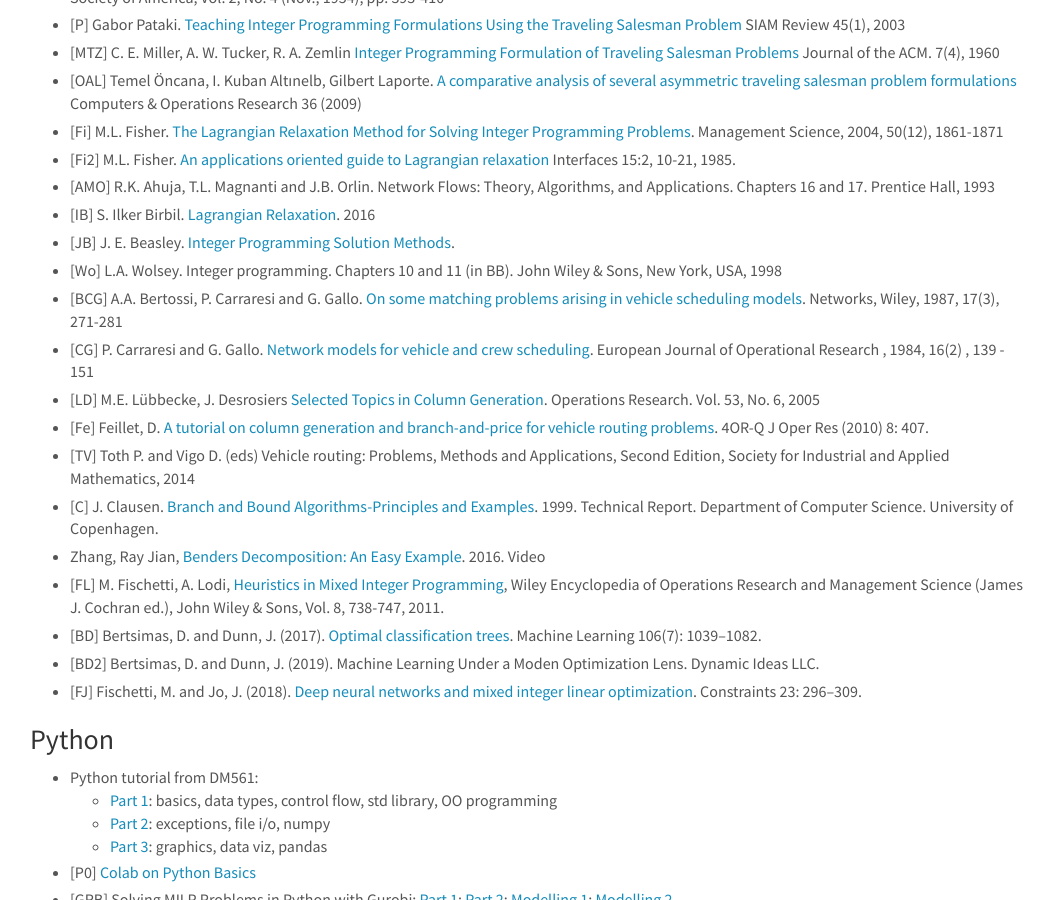
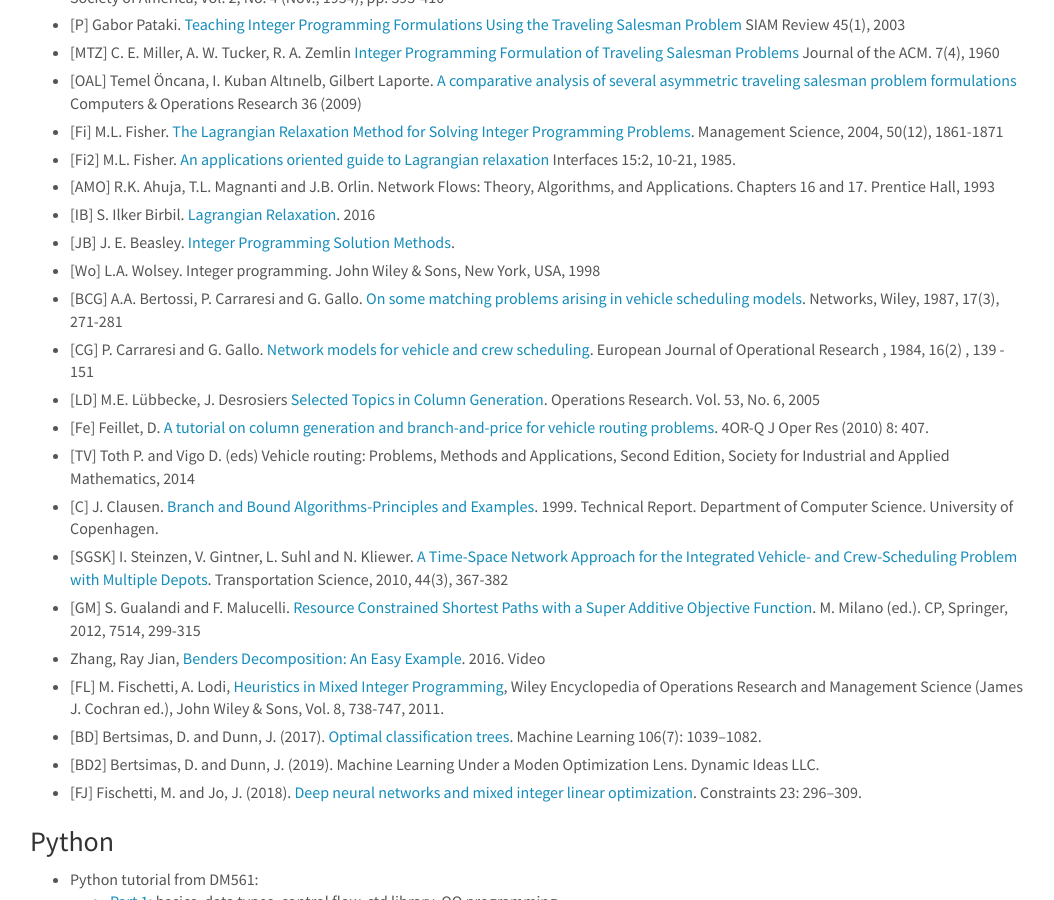
Before and after one commit to DM872/dm872.github.io, a Jekyll site: the page built from index.md, in a window 1280 px wide and 900 px high, scrolled down 1736 px. Shown: the whole window, without its empty margins (110-1164 px from the left). Built offline with Jekyll 4.4.1, drawn with Linux system fonts in a browser that asks for light colours; nearby versions of some CDN libraries; comment, search, counter and statistics services are not loaded; some of the changed text lies outside the part shown.

Commit message:
added slides

```diff
--- a/index.md
+++ b/index.md
@@ -58,7 +58,7 @@
 |      | LP Practical Guidelines, Interior Point Methods, Sifting                         | **[KN1]**, [HL, sc 8.4], [BGLMS, sc 3]                                       |
 |      | Practice                                                                         | [Sheet 1][11]; [Sol][81]                                                     |
 |------+----------------------------------------------------------------------------------+------------------------------------------------------------------------------|
-|   15 | MILP Practical Guidelines, [Modeling][56], Presolving                            | **[KN2]**, **[ABGRW]**, **[Wi, ch7,9,10] or [GRB modeling]**                 |
+|   15 | MILP Practical Guidelines, [Modeling][56], [Presolving][60]                      | **[KN2]**, **[ABGRW]**, **[Wi, ch7,9,10] or [GRB modeling]**                 |
 |      | [MILP Formulations for Traveling Salesman Problem][53]                           | [P] or [DFJ] or [MTZ] or [A] or [ABCC] or [OAL]                              |
 |      | Practice TSP                                                                     | [Sheet 3][13]; [Sol][82]                                                     |
 |------+----------------------------------------------------------------------------------+------------------------------------------------------------------------------|
@@ -76,11 +76,11 @@
 |------+----------------------------------------------------------------------------------+------------------------------------------------------------------------------|
 |   19 | Vehicle Routing: [Compact models][62]; [Set Partitioning formulation and CG][63] | **[Assignment 1][100]**; **[Fe]**, [TV]                                      |
 |      | Vehicle Routing: [Cutting and Branching][64]; [Notes on Branching][65]           | **[Fe]**; **[Wo p 121 & ch 11 in LMS]**; [C];                                |
-|      | Applications of LR: [Vehicle Scheduling][60]                                     | [BCG]; [CG]                                                                  |
+|      | Applications of LR: [Vehicle Scheduling][66]                                     | [BCG]; [CG]                                                                  |
 |------+----------------------------------------------------------------------------------+------------------------------------------------------------------------------|
-|   20 | Crew Scheduling; RCSP                                                            |                                                                              |
+|   20 | [Crew Scheduling][67]; [RCSP][68]                                                | [SGSK]; [GM]                                                                 |
 |      | Benders Decomposition                                                            | **[Wo ch 12 in LMS]**; [Z]                                                   |
-|      | Benders Decomposition                                                            | [Sheet 6][16]                                                                |
+|      | Benders Decomposition Practice                                                   | [Sheet 6][16]                                                                |
 |------+----------------------------------------------------------------------------------+------------------------------------------------------------------------------|
 |   21 | Integer Programming and Heuristics                                               | **[Wo sc 13.4]**; **[FL]**;                                                  |
 |      | Integer Programming and Machine Learning                                         | **[Wo sc 14.6 in LMS]**; **[BD]**; **[FJ]**                                  |
@@ -187,8 +187,7 @@
 - [JB] J. E. Beasley. [Integer Programming Solution
   Methods](http://people.brunel.ac.uk/~mastjjb/jeb/natcor_ip_rest.pdf).
 
-- [Wo] L.A. Wolsey. Integer programming. Chapters 10 and 11 (in
-  BB). John Wiley & Sons, New York, USA, 1998
+- [Wo] L.A. Wolsey. Integer programming. John Wiley & Sons, New York, USA, 1998
 
 - [BCG] A.A. Bertossi, P. Carraresi and G. Gallo. [On some matching
   problems arising in vehicle scheduling
@@ -216,6 +215,20 @@
   Examples]({{ "/assets/Clausen1999.pdf" | absolute_url
   }}). 1999. Technical Report. Department of Computer
   Science. University of Copenhagen.
+
+
+
+- [SGSK] I. Steinzen, V. Gintner, L. Suhl and N. Kliewer. [A Time-Space
+  Network Approach for the Integrated Vehicle- and Crew-Scheduling
+  Problem with Multiple
+  Depots](http://dx.doi.org/10.1287/trsc.1090.0304). Transportation
+  Science, 2010, 44(3), 367-382
+
+- [GM] S. Gualandi and F. Malucelli. [Resource Constrained Shortest
+  Paths with a Super Additive Objective
+  Function](http://dx.doi.org/10.1007/978-3-642-33558-7_24). M. Milano
+  (ed.). CP, Springer, 2012, 7514, 299-315
+
 
 - Zhang, Ray Jian, [Benders Decomposition: An Easy Example](https://youtu.be/vQzpydNOWDY). 2016. Video
 
@@ -319,14 +338,10 @@
 [58]: {{ "/assets/dm872-timetabling_3-handout.pdf" | absolute_url }}
 
 [61]: {{ "/assets/dm872-dantzig_wolfe-handout.pdf" | absolute_url }}
-[65]: {{ "/assets/dm872-crew-scheduling-handout.pdf" | absolute_url }}
-[66]: {{ "/assets/dm872-rcsp-handout.pdf" | absolute_url }}
 [67]: {{ "/assets/dm872-drawings.pdf" | absolute_url }}
 
 
-
-
-{{ "https://github.com/DM872/Material/blob/master/Python/Sheet2.ipynb" | absolute_url }}
+[66]: {{ "https://github.com/DM872/Material/blob/master/Python/Sheet2.ipynb" | absolute_url }}
 
 [54]: {{ "/assets/dm872-netflow_plus.pdf" | absolute_url }}
 
```
Also changed, not shown: other parts of index.md (+8 -2 lines).
